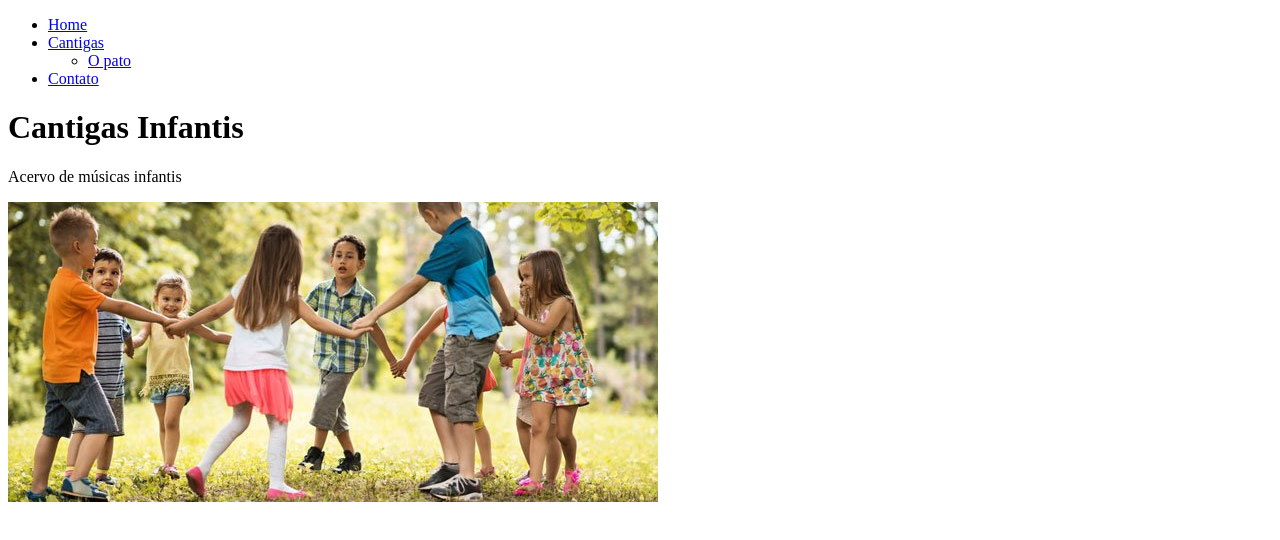
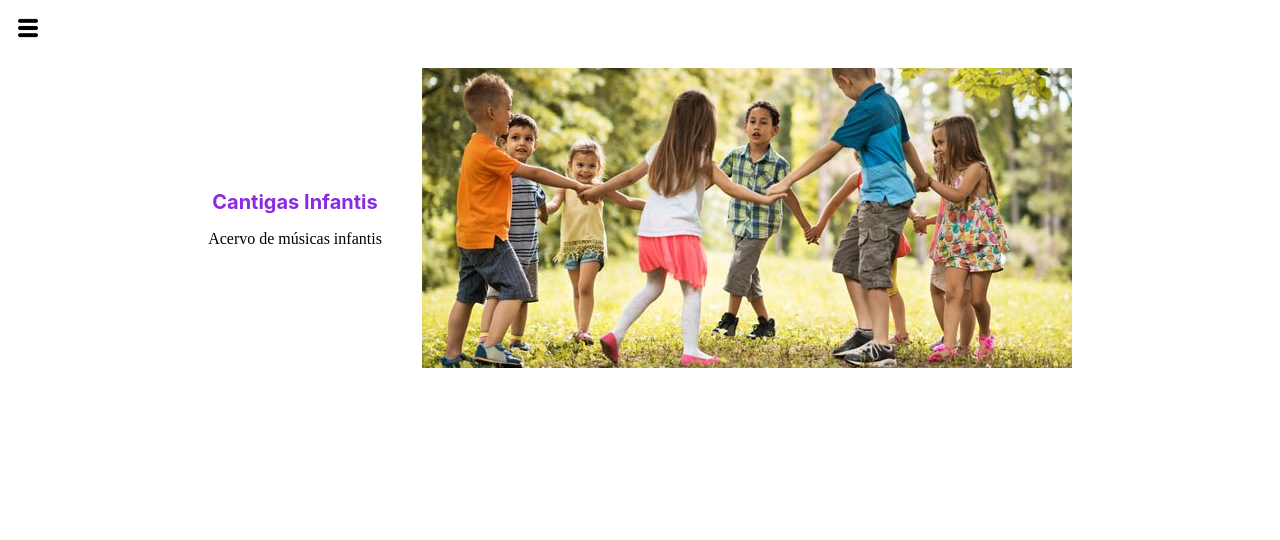
Before and after one commit to danilloele/Fundamentos-web, a plain HTML site: page index.html in a window 1280 px wide. Drawn offline with Linux system fonts and the light colour scheme.

Commit message:
Implementação do CSS

```diff
--- a/index.html
+++ b/index.html
@@ -6,23 +6,34 @@
     <meta http-equiv="X-UA-Compatible" content="IE=edge">
     <meta name="viewport" content="width=device-width, initial-scale=1.0">
     <title>Cantigas</title>
+    <link rel="stylesheet" href="style.css">
 </head>
 
 <body>
 
-    <ul>
+    <div class="dropdown">
+        <button class="menu"></button>
+        <div class="dropdown-child char">
             <li><a href="index.html"> Home</a></li>
             <li><a href="cantiga.html"> Cantigas</a></li>
             <ul>
                 <li><a href="pato.html">O pato</a></li>
             </ul>
             <li><a href="contato.html"> Contato</a></li>
-    </ul>
-    <h1>Cantigas Infantis</h1>
+        </div>
+    </div>
+
+<div class="container">
+    <div class="center p-20">
+        <h1 class="titulo-padrao">Cantigas Infantis</h1>
 
         <p>Acervo de músicas infantis</p>
+    </div>
+    <div class="center p-20">
+        <img src="./assets/img/roda.jpg" alt="Crianças de mãos dadas em roda">
+    </div>
+</div>
 
-    <img src="./assets/img/roda.jpg" alt="Crianças de mãos dadas em roda">
 </body>
 
 </html>
--- /dev/null
+++ b/style.css
@@ -0,0 +1,76 @@
+h1{  /*referencia por tag*/
+
+}
+
+.center{
+    text-align: center;
+}
+
+.justify{
+    text-align: justify;
+}
+.titulo-padrao { /*referencia por classe. a classe pode ser utilizada diversas vezes*/
+    color:blueviolet;
+    font-size: 20px;
+    font-family: -apple-system, BlinkMacSystemFont, 'Segoe UI', Roboto, Oxygen, Ubuntu, Cantarell, 'Open Sans', 'Helvetica Neue', sans-serif  ;
+}
+
+.char{
+    font-family: -apple-system, BlinkMacSystemFont, 'Segoe UI', Roboto, Oxygen, Ubuntu, Cantarell, 'Open Sans', 'Helvetica Neue', sans-serif;
+}
+#titulo-especial {  /*referencia por id (utilizado em js...)*/
+
+}
+
+.container{
+    display: flex;
+    flex-direction: row;
+    justify-content: center;
+    align-items: center;
+}
+
+.p-20{
+    padding: 20px;
+}
+button{
+    list-style-image: url('./assets/img/menu.png');
+}
+
+.menu{
+    background-image: url(./assets/img/menu.png);
+    background-repeat: no-repeat;
+    background-position: center;
+    background-size: 20px 20px;
+    background-color: transparent;
+    border: none;
+    cursor: pointer;
+    height: 20px;
+    padding-left: 20px;
+    vertical-align:middle;
+    padding: 20px;
+}
+
+.menu:hover {
+    background-color: transparent;
+    }
+
+.dropdown {
+    position: left;
+    display: inline-block;
+}
+
+.dropdown-child {
+    list-style-type: none;
+    display: none;
+    min-width: 200px;
+}
+
+.dropdown-child a {
+    padding: 5px;
+    text-decoration: none;
+    display: block;
+}
+
+.dropdown:hover .dropdown-child {
+    display: block;
+}
```
Also changed, not shown: assets/img/menu.png (added). Lines whose indentation alone changed are shown as unchanged.
